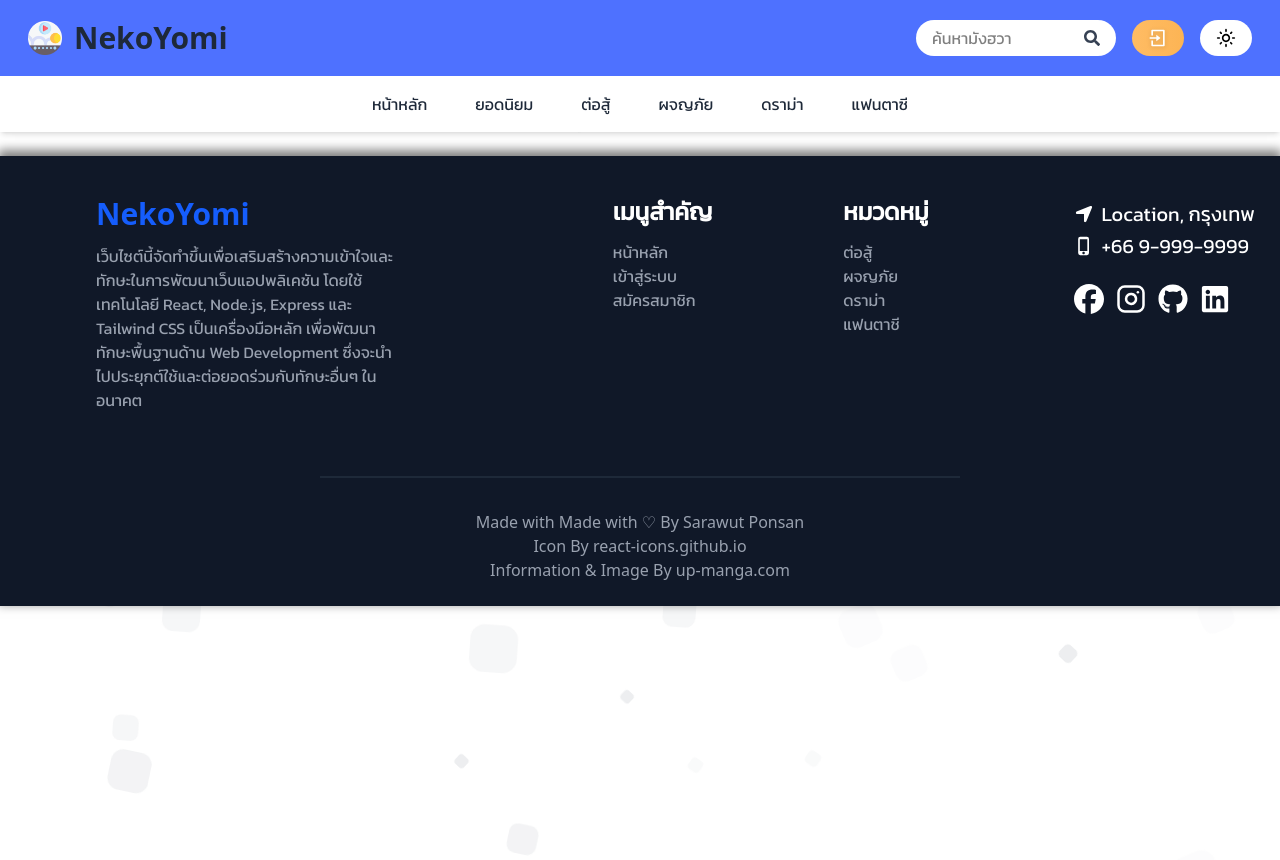
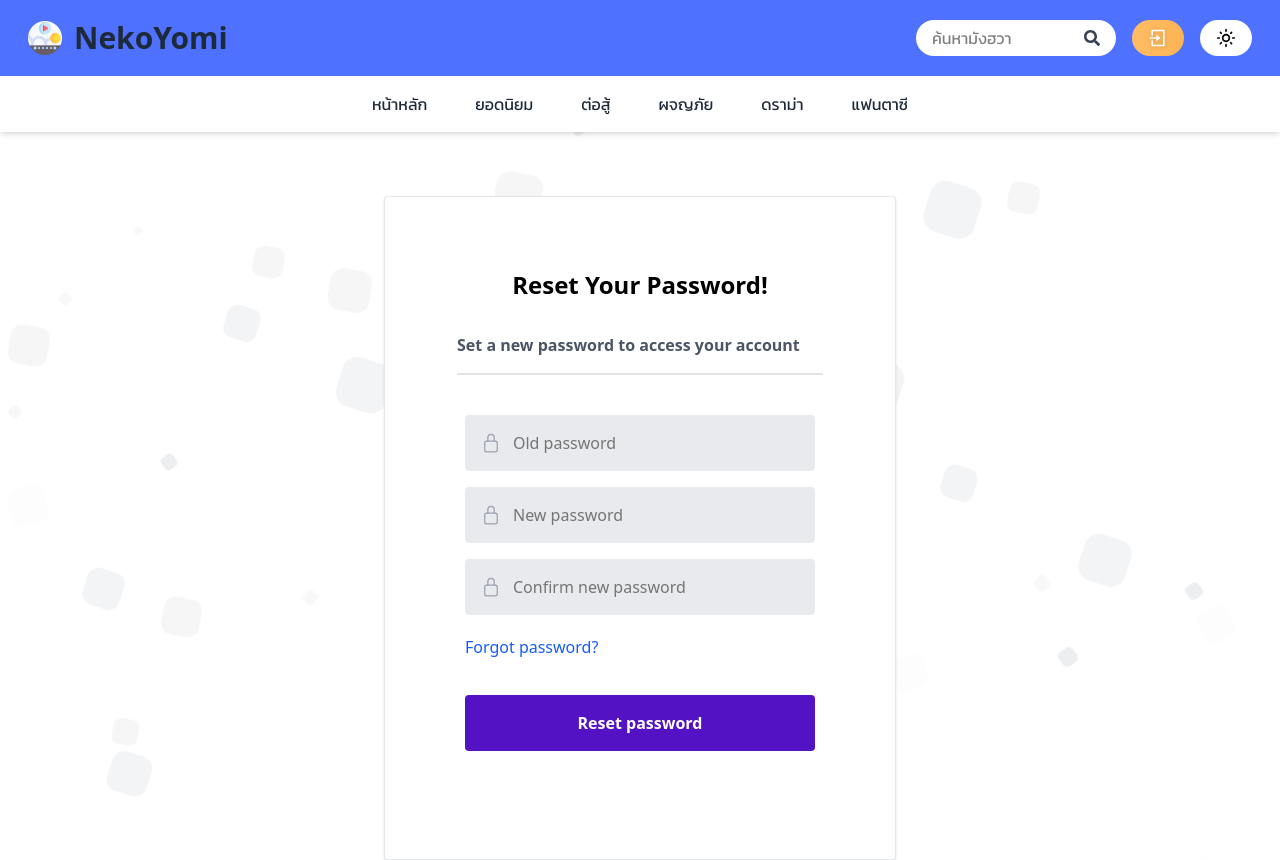
Before and after one commit to ssrpsx/nekoyomi-web, a React (Vite) app: page /AuthChange in a window 1280 px wide. Shown: the top 860 px of the page. Before the commit the page ends 800 px from the top, so only its background shows below. Built offline with nearby package versions, Linux system fonts and the light colour scheme.

Commit message:
update frontend : changePassword

```diff
--- a/src/App.jsx
+++ b/src/App.jsx
@@ -8,6 +8,7 @@ import Menu from '../src/components/Menu/menu_home'
 import Menu_list from '../src/components/Menu/menu_list'
 import About from './components/Navbar/about'
 import Episode from './components/Menu/episode'
+import Change from './components/auth/change'
 import { BrowserRouter, Route, Routes } from 'react-router-dom'
 
 function App() {
@@ -22,6 +23,7 @@ function App() {
         <Route path='/:category/:pageNumber' element={<Menu_list />}/>
         <Route path='/anime/:title/page/home' element={<Menu />}/>
         <Route path='/anime/:title/page/:episode' element={<Episode />}/>
+        <Route path='/AuthChange' element={<Change />}/>
       </Routes>
       <About />
     </BrowserRouter>
--- a/src/components/Navbar/navbar.jsx
+++ b/src/components/Navbar/navbar.jsx
@@ -167,7 +167,7 @@ function navbar() {
                     </a>
                   </li>
                   <li className="p-4 hover:bg-gray-600 cursor-pointer text-white">
-                    <a href="#">
+                    <a href="/AuthChange">
                       เปลี่ยนรหัสผ่าน
                     </a>
                   </li>
--- /dev/null
+++ b/src/components/auth/change.jsx
@@ -0,0 +1,72 @@
+import React, { useState } from 'react'
+import { IoLockClosedOutline } from 'react-icons/io5';
+
+function Change() {
+  const [password_old, setPassword_old] = useState("");
+  const [password_1, setPassword_1] = useState("");
+  const [password_2, setPassword_2] = useState("");
+
+  const handleReset = () => {
+    console.log("Logging in with", password_old, password_1, password_2);
+  };
+
+  const handleForgotClick = () => {
+        window.location.href = '/forgot';
+    };
+
+  return (
+    <div className="flex justify-center items-center h-full my-[8vh]">
+      <div className="w-11/12 sm:w-2/5 bg-white px-8 py-6 sm:p-18 rounded shadow-sm border border-gray-900/10 h-full dark:bg-gray-800">
+        <h1 className='text-center text-2xl font-bold mb-8 dark:text-gray-200'>Reset Your Password!</h1>
+        <h2 className='text-left text-base text-gray-600 font-bold dark:text-gray-200'>Set a new password to access your account</h2>
+        <div className='px-2 pt-0 pb-4 mb-8 border-b-2 border-gray-500/20'></div>
+
+        <div className='block mb-[3.5vh]'>
+          <div className='p-2 text-center relative'>
+            <IoLockClosedOutline className="absolute left-6 top-1/2 transform -translate-y-1/2 text-gray-400 text-xl" />
+            <input
+              type="password"
+              placeholder='Old password'
+              required
+              onChange={e => setPassword_old(e.target.value)}
+              className='p-4 pl-12 w-full bg-gray-300/50 rounded dark:bg-gray-400/50 dark:text-gray-300'
+            />
+          </div>
+
+          <div className='p-2 text-center relative'>
+            <IoLockClosedOutline className="absolute left-6 top-1/2 transform -translate-y-1/2 text-gray-400 text-xl" />
+            <input
+              type="password"
+              placeholder='New password'
+              required
+              onChange={e => setPassword_1(e.target.value)}
+              className='p-4 pl-12 w-full bg-gray-300/50 rounded dark:bg-gray-400/50 dark:text-gray-300'
+            />
+          </div>
+          <div className='p-2 text-center relative'>
+            <IoLockClosedOutline className="absolute left-6 top-1/2 transform -translate-y-1/2 text-gray-400 text-xl" />
+            <input
+              type="password"
+              placeholder='Confirm new password'
+              required
+              onChange={e => setPassword_2(e.target.value)}
+              className='p-4 pl-12 w-full bg-gray-300/50 rounded dark:bg-gray-400/50 dark:text-gray-300'
+            />
+          </div>
+
+          <div className='p-2 mt-1 mb-5 block sm:flex'>
+            <div>
+              <a className='text-blue-600 dark:text-blue-400 cursor-pointer' onClick={handleForgotClick}>Forgot password?</a>
+            </div>
+          </div>
+
+          <div className='p-2 text-center'>
+            <button className='w-full bg-[#5313c4] p-4 rounded text-white font-bold cursor-pointer' onClick={handleReset}>Reset password</button>
+          </div>
+        </div>
+      </div>
+    </div>
+  );
+}
+
+export default Change;
```
